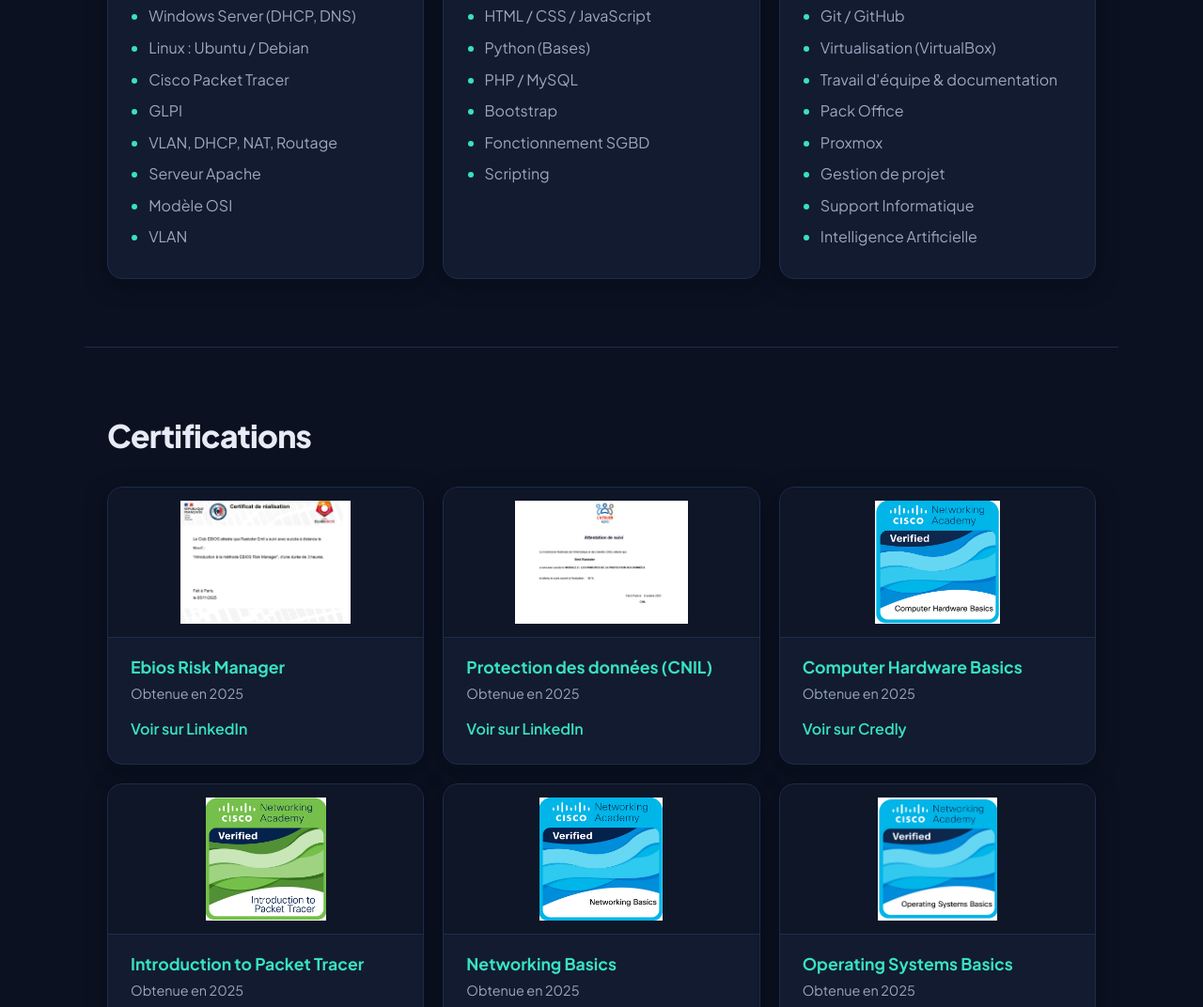
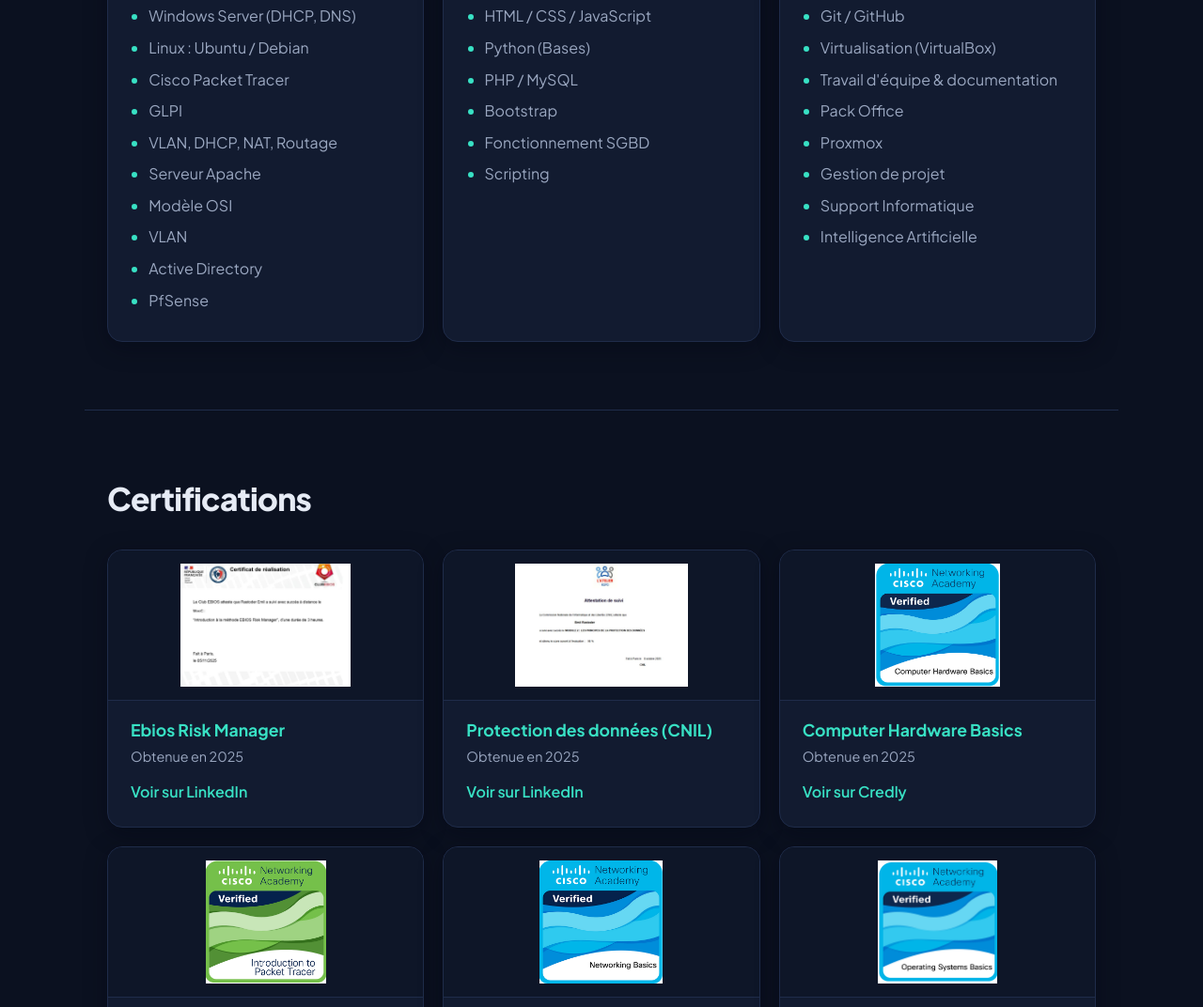
Before and after one commit to Emilrastoder/emilportfolio, a plain HTML site: page index.html in a window 1280 px wide. Shown: the part 3736-4808 px from the top of the page at 94% size. Drawn offline with Linux system fonts and the light colour scheme.

```diff
--- a/index.html
+++ b/index.html
@@ -192,6 +192,8 @@
                         <li>Serveur Apache</li>
                         <li>Modèle OSI</li>
                         <li>VLAN</li>
+                        <li>Active Directory</li>
+                        <li>PfSense</li>
                     </ul>
                 </div>
                 <div class="skill-card">
```
